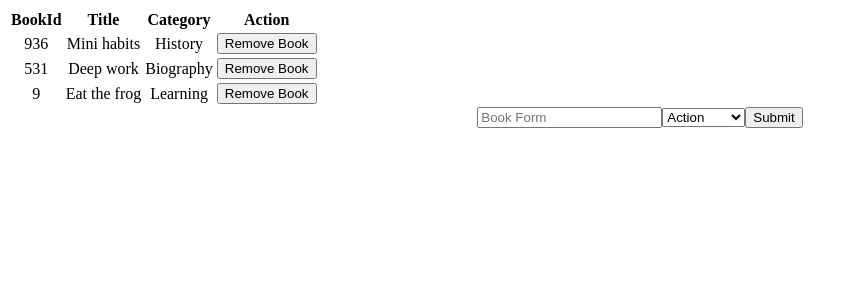
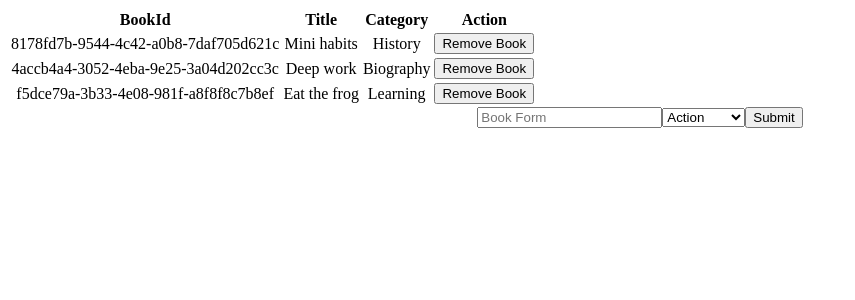
Before and after one commit to keneogu/react-redux-bookstore, a React (Create React App) app: page / in a window 1280 px wide. Shown: the top 300 px of the page, without its empty margins (0-855 px from the left). Built offline with nearby package versions, Linux system fonts and the light colour scheme.

Commit message:
Add uuid method in all required places in the project

```diff
--- a/src/containers/BooksForm.js
+++ b/src/containers/BooksForm.js
@@ -1,6 +1,7 @@
 import React, { useState } from 'react';
 import { connect } from 'react-redux';
 import PropTypes from 'prop-types';
+import { v4 as uuid } from 'uuid';
 import { createBook } from '../actions/index';
 
 const BooksForm = (props) => {
@@ -34,7 +35,7 @@ const BooksForm = (props) => {
       <input type="text" placeholder="Book Form" onChange={handleChange} value={title} />
       <select name="categories" id="categories" onChange={handleChange} value={category}>
         {categories.map((category) => (
-          <option key={Math.floor(Math.random() * 10000)} value={category}>
+          <option key={uuid()} value={category}>
             {category}
           </option>
         ))}
--- a/src/index.js
+++ b/src/index.js
@@ -1,5 +1,6 @@
 import React from 'react';
 import ReactDOM from 'react-dom';
+import { v4 as uuid } from 'uuid';
 import { createStore } from 'redux';
 import { Provider } from 'react-redux';
 import App from './components/App';
@@ -8,17 +9,17 @@ import rootReducer from './reducers';
 const initialState = {
   books: [
     {
-      bookId: Math.floor(Math.random() * 1000),
+      bookId: uuid(),
       title: 'Mini habits',
       category: 'History',
     },
     {
-      bookId: Math.floor(Math.random() * 1000),
+      bookId: uuid(),
       title: 'Deep work',
       category: 'Biography',
     },
     {
-      bookId: Math.floor(Math.random() * 1000),
+      bookId: uuid(),
       title: 'Eat the frog',
       category: 'Learning',
     },
--- a/src/reducers/books.js
+++ b/src/reducers/books.js
@@ -1,9 +1,10 @@
+import { v4 as uuid } from 'uuid';
 import { CREATE_BOOK, REMOVE_BOOK } from '../actions/index';
 
 const booksReducer = (state = {}, action) => {
   switch (action.type) {
     case CREATE_BOOK:
-      return [...state, { bookId: Math.floor(Math.random() * 1000), ...action.payload }];
+      return [...state, { bookId: uuid(), ...action.payload }];
     case REMOVE_BOOK:
       return state.filter((book) => book.bookId !== action.payload);
     default:
```
